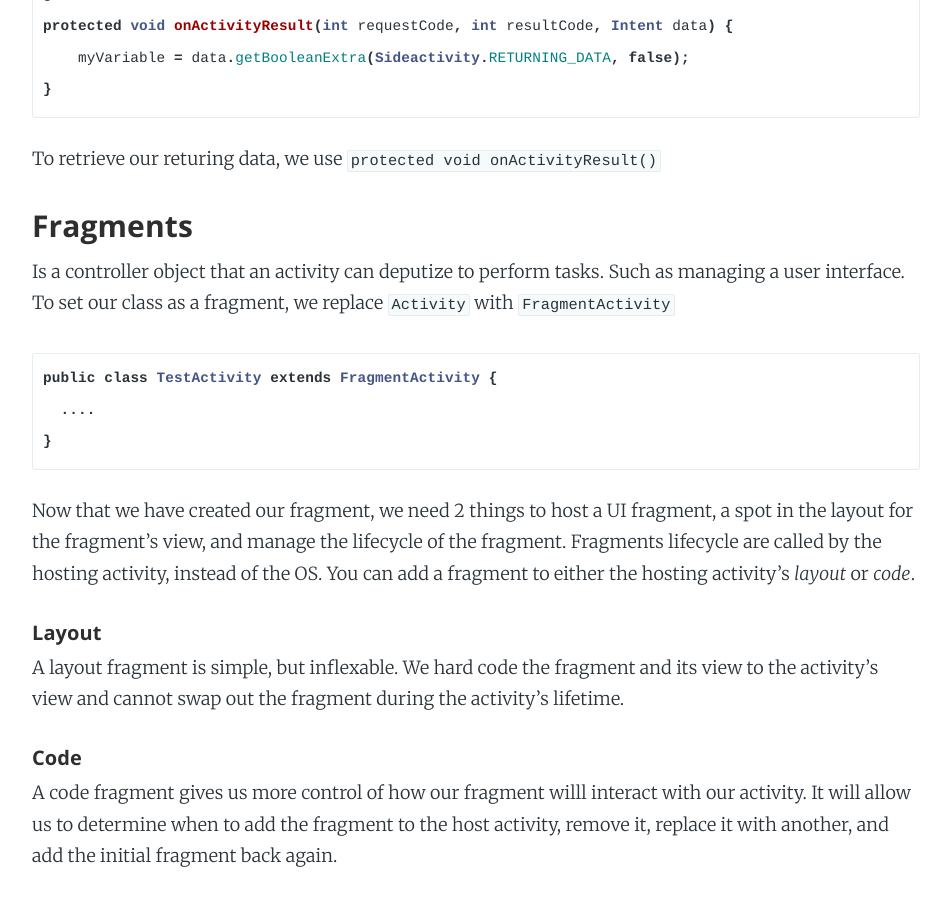
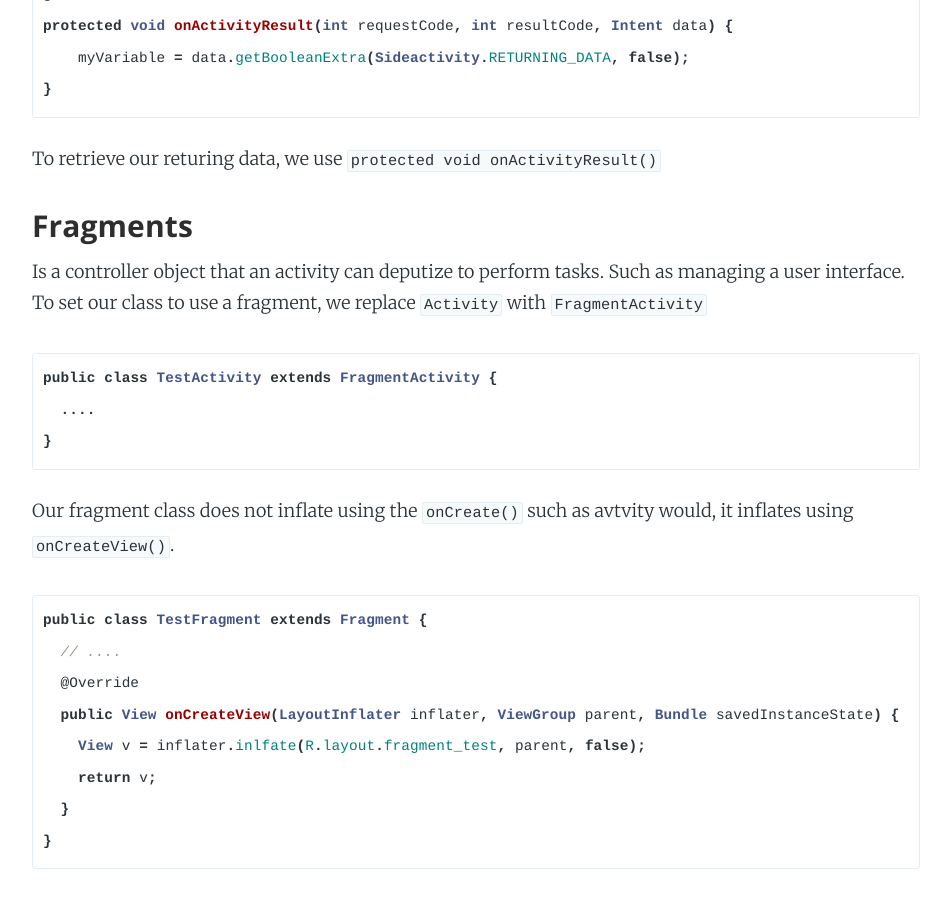
Before and after one commit to Carpk/ShawnKlein, a Jekyll site: the page built from _posts/2016-07-16-introduction-to-android.md, in a window 1280 px wide and 900 px high, scrolled down 3939 px. Shown: the whole window, without its empty margins (164-1115 px from the left). Built offline with Jekyll 4.4.1, drawn with Linux system fonts in a browser that asks for light colours; nearby versions of some CDN libraries; some web fonts are replaced; Markdown is read by kramdown in place of the engine named in the settings; some of the changed text lies outside the part shown.

Commit message:
add text regarding Fragments and and saved state in Android Intro

`````diff
--- a/_posts/2016-07-16-introduction-to-android.md
+++ b/_posts/2016-07-16-introduction-to-android.md
@@ -101,13 +101,27 @@ To retrieve our returing data, we use `protected void onActivityResult()`
 
 ### Fragments
 
-Is a controller object that an activity can deputize to perform tasks. Such as managing a user interface. To set our class as a fragment, we replace `Activity` with `FragmentActivity`
+Is a controller object that an activity can deputize to perform tasks. Such as managing a user interface. To set our class to use a fragment, we replace `Activity` with `FragmentActivity`
 
 ````java
 public class TestActivity extends FragmentActivity {
   ....
 }
 ````
+
+Our fragment class does not inflate using the `onCreate()` such as avtvity would, it inflates using `onCreateView()`.
+
+````java
+public class TestFragment extends Fragment {
+  // ....
+  @Override
+  public View onCreateView(LayoutInflater inflater, ViewGroup parent, Bundle savedInstanceState) {
+    View v = inflater.inlfate(R.layout.fragment_test, parent, false);
+    return v;
+  }
+}
+````
+
 
 Now that we have created our fragment, we need 2 things to host a UI fragment, a spot in the layout for the fragment's view, and manage the lifecycle of the fragment. Fragments lifecycle are called by the hosting activity, instead of the OS. You can add a fragment to either the hosting activity's _layout_ or _code_.
 
@@ -117,10 +131,15 @@ A layout fragment is simple, but inflexable. We hard code the fragment and its v
 
 
 
-
 ###### Code
 
-A code fragment gives us more control of how our fragment willl interact with our activity. It will allow us to determine when to add the fragment to the host activity, remove it, replace it with another, and add the initial fragment back again.
+A code fragment gives us more control of how our fragment will interact with our activity. It will allow us to determine when to add the fragment to the host activity, remove it, replace it with another, and add the initial fragment back again.
+
+
+
+
+
+
 
 ### Classes
 
`````
Also changed, not shown: other parts of _posts/2016-07-16-introduction-to-android.md (+2 -0 lines).
